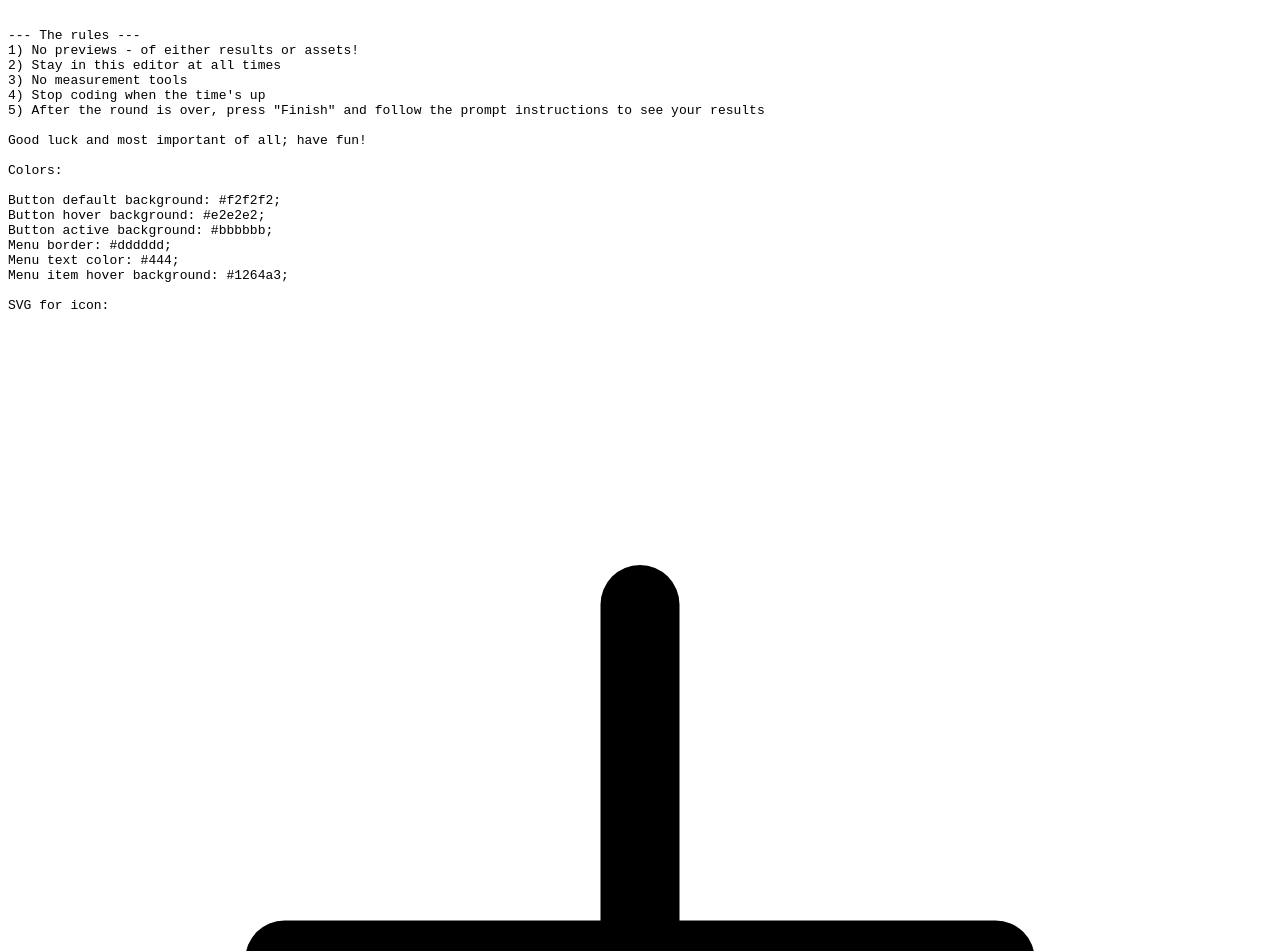
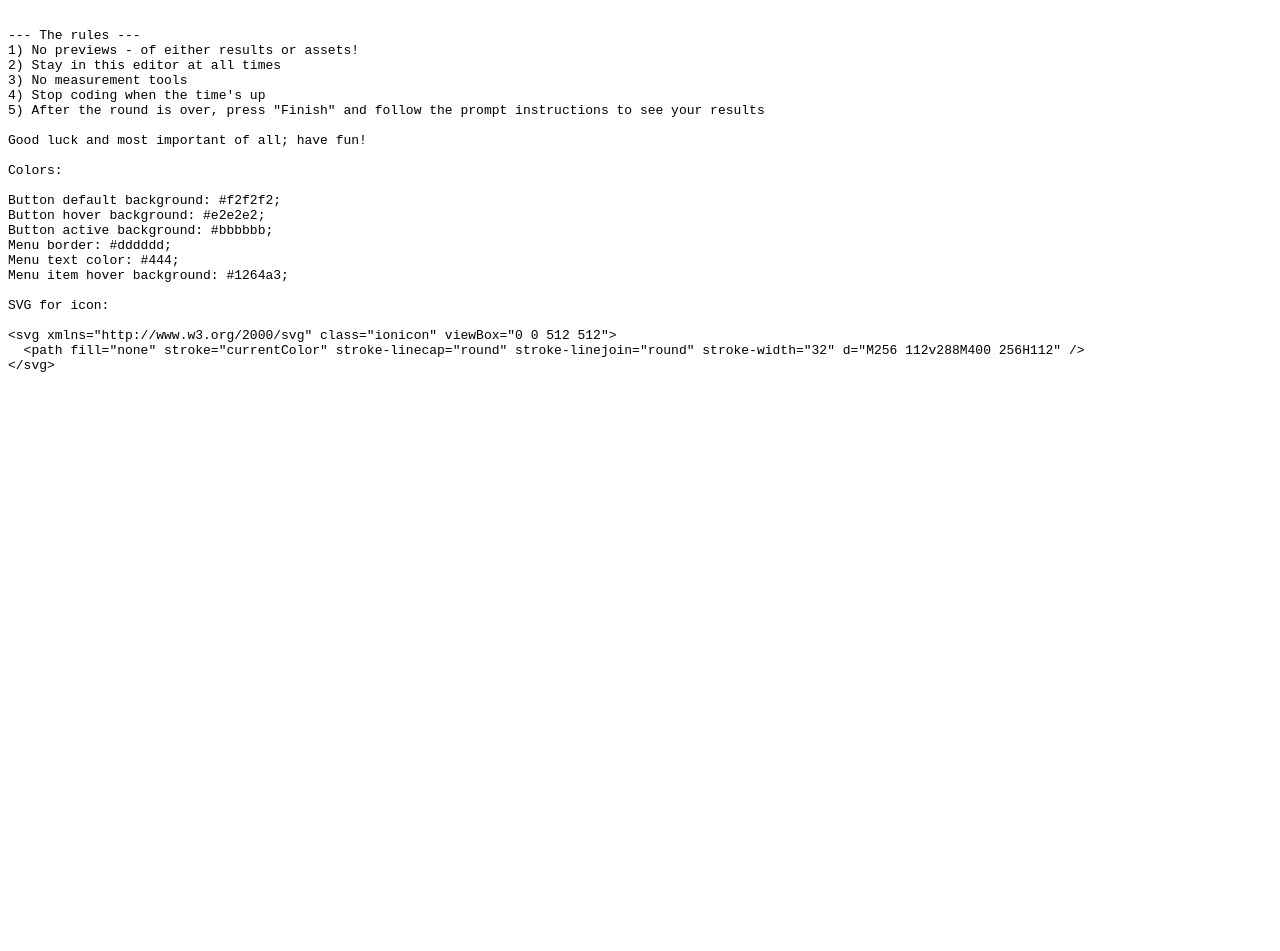
Before and after one commit to andresroberto/code-in-the-dark, a plain HTML site: page editor/assets/instructions.html in a window 1280 px wide. Shown: the top 951 px of the page. After the commit the page ends 800 px from the top, so only its background shows below. Drawn offline with Linux system fonts and the light colour scheme.

Commit message:
Update instructions.html

```diff
--- a/editor/assets/instructions.html
+++ b/editor/assets/instructions.html
@@ -32,9 +32,9 @@ Menu item hover background: #1264a3;
 
 SVG for icon:
 
-<svg xmlns="http://www.w3.org/2000/svg" class="ionicon" viewBox="0 0 512 512">
-  <path fill="none" stroke="currentColor" stroke-linecap="round" stroke-linejoin="round" stroke-width="32" d="M256 112v288M400 256H112" />
-</svg>
+&lt;svg xmlns="http://www.w3.org/2000/svg" class="ionicon" viewBox="0 0 512 512"&gt;
+  &lt;path fill="none" stroke="currentColor" stroke-linecap="round" stroke-linejoin="round" stroke-width="32" d="M256 112v288M400 256H112" /&gt;
+&lt;/svg&gt;
 
 </pre>
 
```
